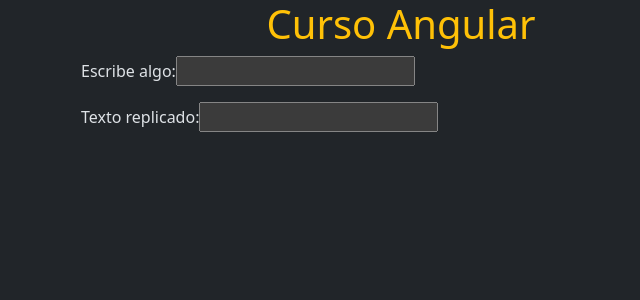
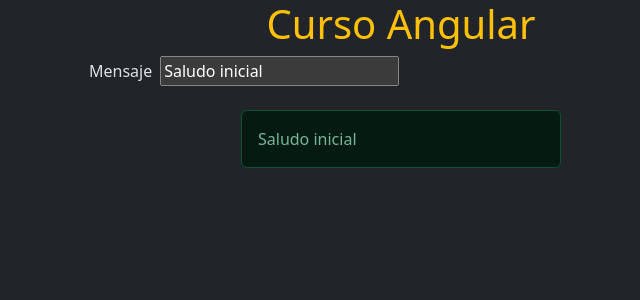
Before and after one commit to goadeveloper/curso-angular, an Angular app: page / in a window 1280 px wide. Shown: the top 300 px of the page, without its empty margins (239-879 px from the left). Built offline with nearby package versions, Linux system fonts and the light colour scheme.

Commit message:
Two-way binding

```diff
--- a/src/app/app.component.html
+++ b/src/app/app.component.html
@@ -2,6 +2,6 @@
     <h1 class="text-center text-warning">{{ title }}</h1>
 </div>
 
-<app-replicador />
+<app-saludar />
 
 <router-outlet />
--- a/src/app/app.component.ts
+++ b/src/app/app.component.ts
@@ -1,10 +1,10 @@
 import { Component } from '@angular/core';
 import { RouterOutlet } from '@angular/router';
-import { ReplicadorComponent } from "./replicador/replicador.component";
+import { SaludarComponent } from "./saludar/saludar.component";
 
 @Component({
   selector: 'app-root',
-  imports: [RouterOutlet, ReplicadorComponent],
+  imports: [RouterOutlet, SaludarComponent],
   templateUrl: './app.component.html',
   styleUrl: './app.component.scss'
 })
--- /dev/null
+++ b/src/app/saludar/saludar.component.html
@@ -0,0 +1,13 @@
+<div class="d-flex justify-content-center">
+    <div class="w-50">
+        <div class="mb-3">
+            <label for="inputTexto" class="mx-2">Mensaje</label>
+            <input id="inputTexto" type="text" [(ngModel)]="saludo" autocomplete="off" />
+        </div>
+        <div class="mb-3">
+            <div class="alert alert-success mt-4 mx-auto w-50">
+                {{ saludo }}
+            </div>
+        </div>
+    </div>
+</div>
--- /dev/null
+++ b/src/app/saludar/saludar.component.ts
@@ -0,0 +1,14 @@
+import { Component } from '@angular/core';
+import { FormsModule } from '@angular/forms';
+
+@Component({
+  selector: 'app-saludar',
+  imports: [FormsModule],
+  templateUrl: './saludar.component.html',
+  styleUrl: './saludar.component.scss'
+})
+export class SaludarComponent {
+
+  saludo = "Saludo inicial";
+
+}
```
Also changed, not shown: src/app/saludar/saludar.component.scss (added).
